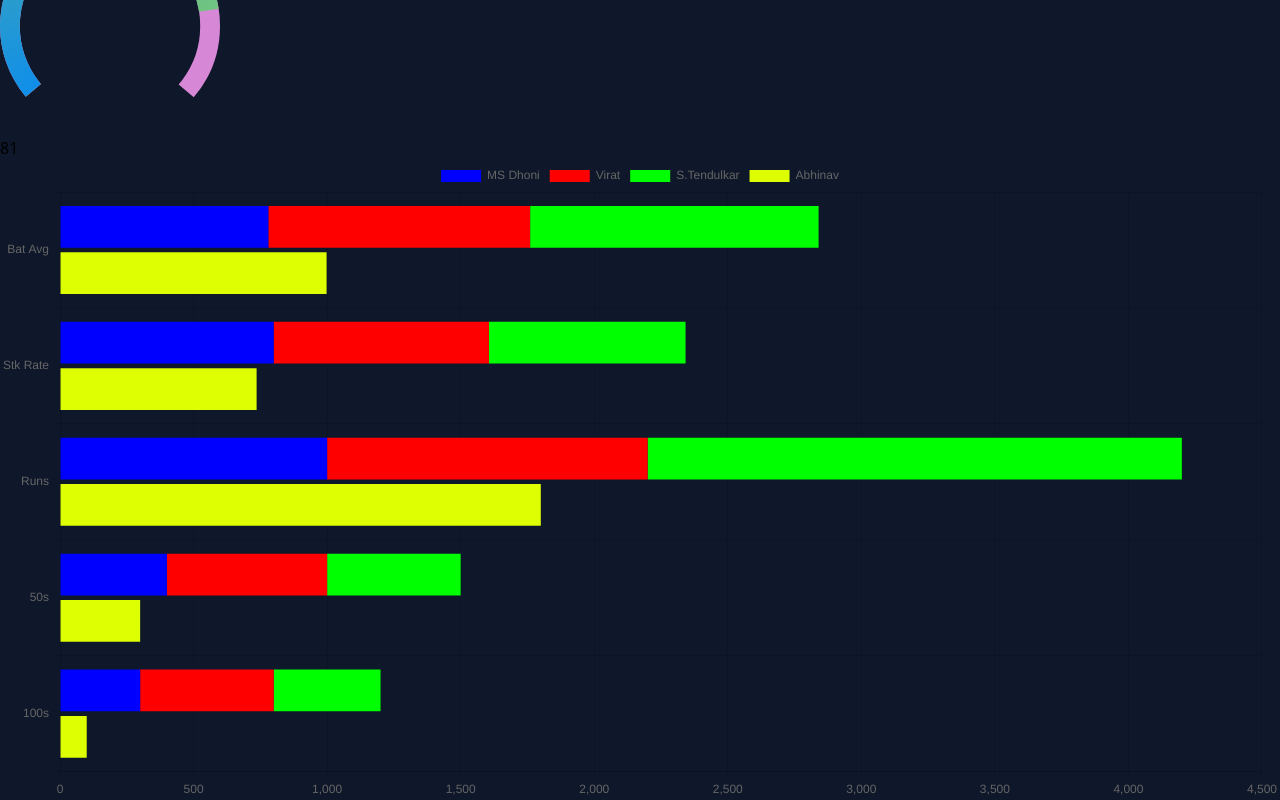
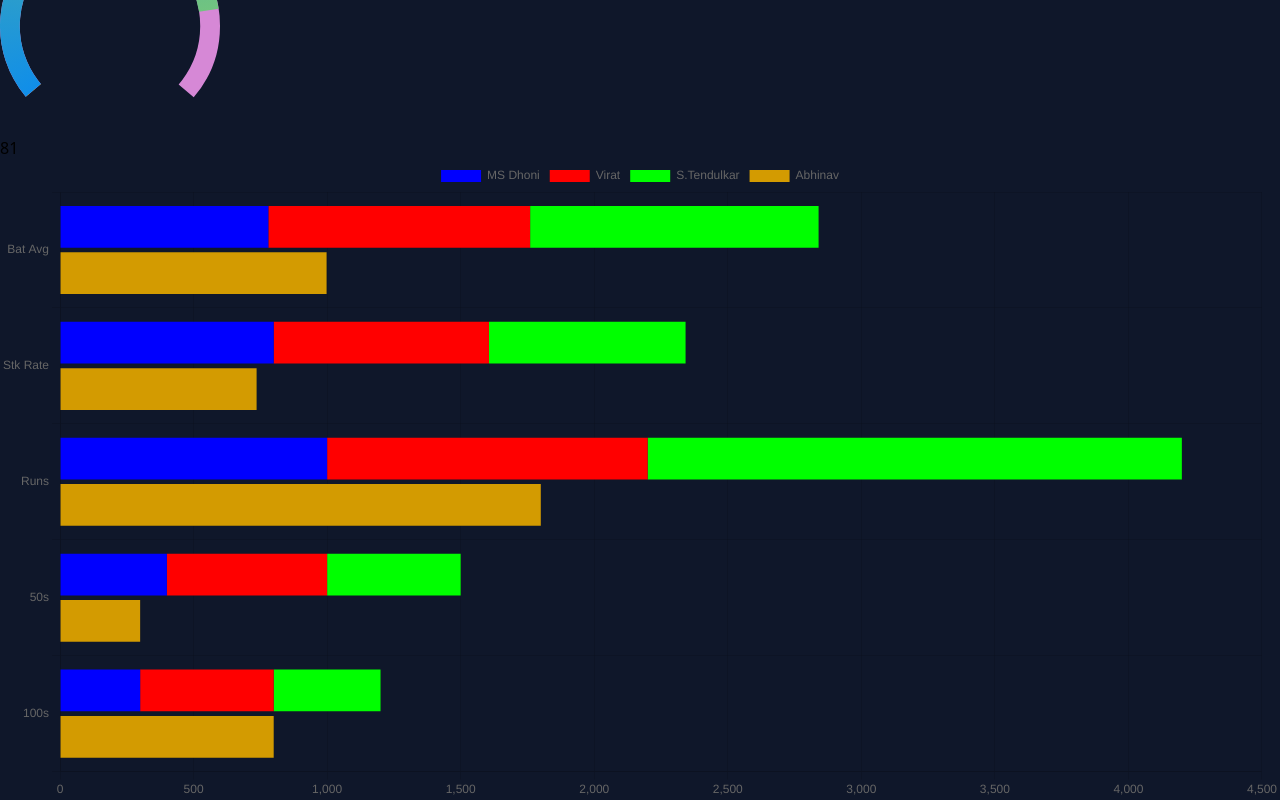
Before and after one commit to adityaranjan006/crickT, a React (Vite) app: page / in a window 1280 px wide. Shown: the part 684-1484 px from the top of the page. Built offline with nearby package versions, Linux system fonts and the light colour scheme.

Commit message:
OnClick functionality on Stacked Bar Graph

```diff
--- a/src/components/StackedBar.jsx
+++ b/src/components/StackedBar.jsx
@@ -1,5 +1,6 @@
 import React from 'react'
-import {Bar} from 'react-chartjs-2'
+import {Bar, getElementsAtEvent} from 'react-chartjs-2'
+import {useRef} from 'react'
 import {
     Chart as ChartJs,
     CategoryScale,
@@ -58,17 +59,32 @@
             },
             {
                 label: 'Abhinav',
-                data: [998,736,1800,300,100],
-                backgroundColor: 'rgb(221,255,1)',
+                data: [998,736,1800,300,800],
+                backgroundColor: 'rgb(211,155,1)',
                 stack: 'Stack 1'
             },
 
         ]
     }
 
+    const chartRef=useRef();
+    const onClick=(event)=>{
+        if(getElementsAtEvent(chartRef.current,event).length>0){
+            // console.log(getElementsAtEvent(chartRef.current,event));
+            // const dataPoint=getElementsAtEvent(chartRef.current,event)[0].index;
+            // console.log(` DataPoint: ${dataSetIndex}`);
+            const dataSetIndex=getElementsAtEvent(chartRef.current,event)[3].datasetIndex;
+            const name=data.datasets[3].label;
+            const stats=data.datasets[3].data;
+            const category=data.labels;
+
+            console.log(name,stats,category)
+        }
+    }
+
   return (
     <div className='flex w-full bg-slate-200 rounded-md p-2'>
-        <Bar options={option} data={data}/>
+        <Bar options={option} data={data} ref={chartRef} onClick={onClick}/>
         {/* <p>Stacked Bar Grpah</p> */}
     </div>
   )
```
